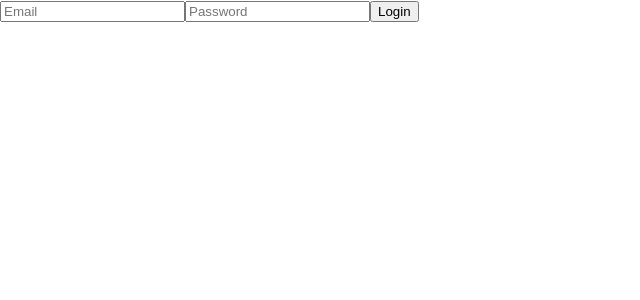
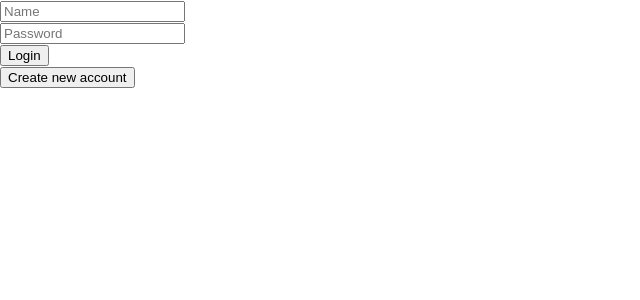
Before and after one commit to Makflay/TrainLog, a React (Create React App) app in the folder spa/: page /login in a window 1280 px wide. Shown: the top 300 px of the page, without its empty margins (0-640 px from the left). Built offline with nearby package versions, Linux system fonts and the light colour scheme; the HTML template or start-up script is replaced by a standard one.

Commit message:
Added validators to Login component

```diff
--- a/spa/src/components/Login.js
+++ b/spa/src/components/Login.js
@@ -2,17 +2,44 @@ import { useState } from 'react';
 import loginUser from '../api/loginUser';
 
 function Login() {
-  const [email, setEmail] = useState('');
+  const [username, setUsername] = useState('');
   const [password, setPassword] = useState('');
+  const [errors, setErrors] = useState({});
+
+  const validate = () => {
+    const newErrors = {};
+
+    if (!username) newErrors.username = 'Name is required';
+    else if (username.length < 3) newErrors.username = 'Name must be min 3 characters';
+    else if (username.length > 20) newErrors.username = 'Name must be max 20 characters';
+    else if (!/^[a-zA-Z0-9]+$/.test(username)) newErrors.username = 'Only letters and numbers';
+
+    if (!password) newErrors.password = 'Password is required';
+    else if (password.length < 6) newErrors.password = 'Password must be min 6 characters';
+    else if (password.length > 20) newErrors.password = 'Password must be max 20 characters';
+
+    setErrors(newErrors);
+    return Object.keys(newErrors).length === 0;
+  };
 
   const handleSubmit = async (e) => {
     e.preventDefault();
+    if (validate()) {
+      console.log('Form is valid', { username, password });
+      // call API
+    }
   };
 
   return (
     <form onSubmit={handleSubmit}>
-      <input value={email} onChange={e => setEmail(e.target.value)} placeholder="Email" />
-      <input value={password} onChange={e => setPassword(e.target.value)} placeholder="Password" type="password"/>
+      <div>
+        <input value={username} onChange={e => setUsername(e.target.value)} placeholder='Name' type='text' />
+        {errors.username && <p style={{ color: 'red' }}>{errors.username}</p>}
+      </div>
+      <div>
+        <input value={password} onChange={e => setPassword(e.target.value)} placeholder='Password' type='password'/>
+        {errors.password && <p style={{ color: 'red' }}>{errors.password}</p>}
+      </div>
       <button type="submit">Login</button>
     </form>
   );
--- a/spa/src/pages/AuthPage.js
+++ b/spa/src/pages/AuthPage.js
@@ -11,7 +11,9 @@ function AuthPage() {
       {
         isAccount ? <Login /> : <Register />
       }
-
+      <button onClick={() => setIsAccount(!isAccount)}>
+        {isAccount ? 'Create new account' : 'Go to login'}
+      </button>
     </>
   )
 }
```
